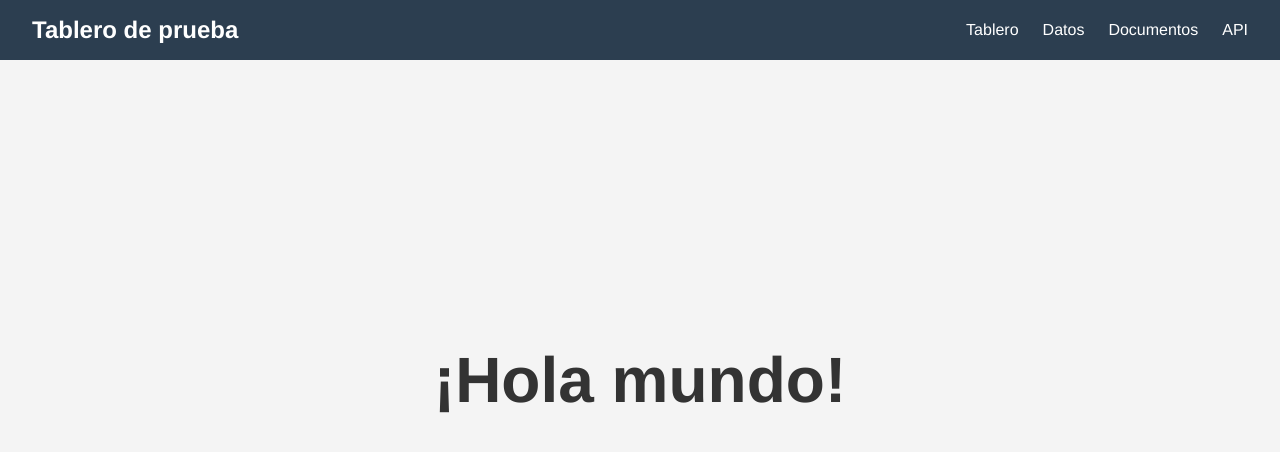
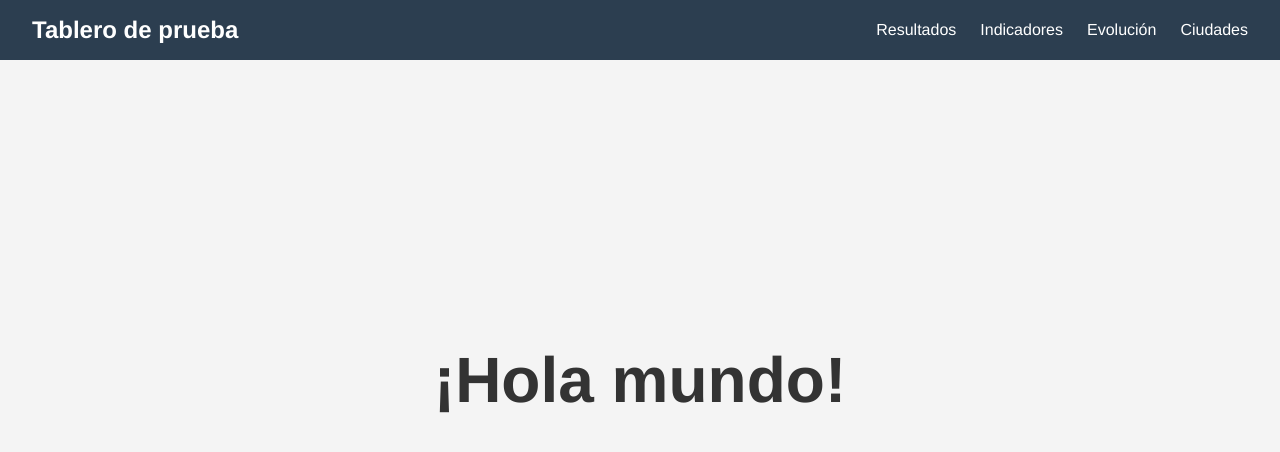
Before and after one commit to NayeliAguirre7/mi-pagina, a plain HTML site: page index.html in a window 1280 px wide. Drawn offline with Linux system fonts and the light colour scheme.

Commit message:
Update index.html

```diff
--- a/index.html
+++ b/index.html
@@ -2,7 +2,7 @@
 <html lang="es">
 <head>
   <meta charset="UTF-8">
-  <title>Tablero de prueba</title>
+  <title>Revisión ICS 2025</title>
   <style>
     body {
       margin: 0;
@@ -60,10 +60,10 @@
   <div class="navbar">
     <div class="navbar-title">Tablero de prueba</div>
     <div class="navbar-menu">
-      <a href="#">Tablero</a>
-      <a href="#">Datos</a>
-      <a href="#">Documentos</a>
-      <a href="#">API</a>
+      <a href="#">Resultados</a>
+      <a href="#">Indicadores</a>
+      <a href="#">Evolución</a>
+      <a href="#">Ciudades</a>
     </div>
   </div>
 
```
